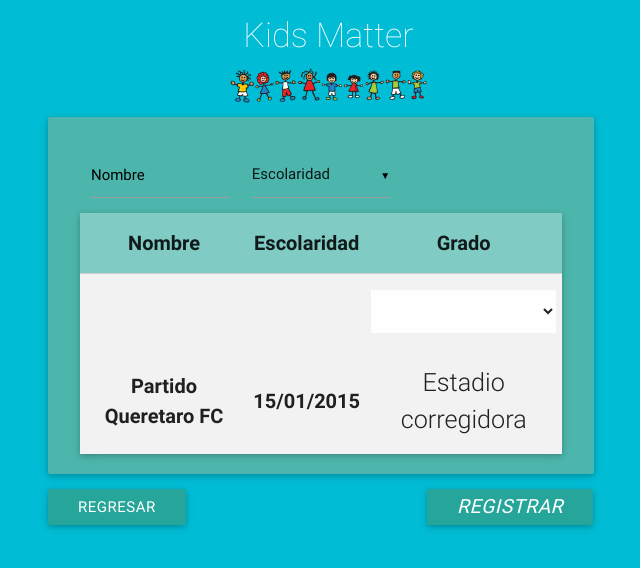
After one commit to EduardoVaca/KidsMatter, a PHP site: page /RegistroBoleta.html in a window 1280 px wide. The commit adds this page. Shown: the top 568 px of the page, without its empty margins (319-959 px from the left). Run offline with PHP 8.4, Linux system fonts and the light colour scheme; some libraries are stand-ins or nearby versions.

Commit message:
Modificacion menu boleta, registro boleta, pagina de pruebas

```diff
--- a/ConsultaActividades.html
+++ b/ConsultaActividades.html
@@ -34,6 +34,8 @@
                         <a class="btn-floating btn-large waves-effect waves-light blue z-depth-1"><i class="material-icons">search</i></a>
                     </div>
                     -->
+
+
                     <h3 class="white-text thin center">Busqueda Actividades</h3>
                     <div class="input-field col s6">
                          <nav>
--- /dev/null
+++ b/RegistroBoleta.html
@@ -0,0 +1,92 @@
+<!DOCTYPE html>
+<html>
+    <head>
+        <!--Import materialize.css-->
+        <link type="text/css" rel="stylesheet" href="css/materialize.min.css"  media="screen,projection"/>
+        <link type="text/css" rel="stylesheet" href="css/style.css">
+        <!--Let browser know website is optimized for mobile-->
+        <meta name="viewport" content="width=device-width, initial-scale=1.0" charset="utf-8"/>
+    </head>
+<body class="cyan">
+
+    <div class="container">
+
+      <div align="center" style="margin-left: 15px">
+        <h4 class="white-text thin">Kids Matter</h4>
+        <img src="img/kids1.png" width="200px">
+      </div>
+
+        <div class="main-wrapper">
+            <div class="row card-panel teal lighten-2 zdepth-3 ">
+              <form class="col s12">
+                  <div class="input-field col s4">
+                      <input id="idBusqueda" type="text" class="validate cyan-text thin labelRegister">
+                      <label for="idBusqueda" class="black-text labelRegister">Nombre</label>
+                  </div>
+                  <div class="input-field col s4">
+                    <select>
+                      <option value="" disabled selected>Escolaridad</option>
+                      <option value="1">Option 1</option>
+                      <option value="2">Option 2</option>
+                      <option value="3">Option 3</option>
+                    </select>
+                </div>
+                  <table class="striped justified centered teal lighten-3 z-depth-1 tabla-actividades ">
+                        <thead>
+                          <tr>
+                              <th data-field="id" >Nombre</th>
+                              <th data-field="escolaridad" >Escolaridad</th>
+                              <th data-field="grado" >Grado</th>
+                          </tr>
+                        </thead>
+
+                        <tbody>
+                           <tr>
+                            <td>
+                            </td>
+                            <td><!-- parte a modificar con php -->
+
+                            </td>
+                            <td><!-- parte a modificar con php -->
+                                <select class="browser-default">
+                                  <option value="" ></option>
+                                  <option value="1">Option 1</option>
+                                  <option value="2">Option 2</option>
+                                  <option value="3">Option 3</option>
+                                </select>
+                            </td>
+                          </tr>
+                          <tr>
+                            <!-- parte a modificar con php
+                                Insertar resultados de busqueda
+                                -->
+                          </tr>
+                          <tr>
+                            <td>Partido Queretaro FC</td>
+                            <td>15/01/2015</td>
+                            <td class="justified flow-text">Estadio corregidora</td>
+                          </tr>
+
+                        </tbody>
+                  </table>
+            </form>
+
+            </div>
+            <div class="row left">
+              <a class="btn waves-effect waves-light right" href="ListaActividades.html">Regresar</a>
+            </div>
+            <div class="row align-center">
+                <button class="btn waves-effect waves-light right" type="submit" name="action">
+                <i class="material-icons">Registrar</i>
+              </button>
+            </div>
+        </div>
+
+    </div>
+
+    <!--Import jQuery before materialize.js-->
+    <script type="text/javascript" src="https://code.jquery.com/jquery-2.1.1.min.js"></script>
+    <script type="text/javascript" src="js/materialize.min.js"></script>
+    <script>$(document).ready(function() { $('select').material_select();});</script>
+</body>
+</html>
--- a/css/style.css
+++ b/css/style.css
@@ -7,7 +7,7 @@ body, html
     padding: 0 0.5rem;
     margin: 0 auto;
     max-width: 60% !important;
-    width: 50%;
+    width: 70%;
    /* min-width: 0rem !important;*/
 }
 
```
Also changed, not shown: Menu.html (+28 -4 lines), pruebascodigo.html (added, +38 -0 lines).
